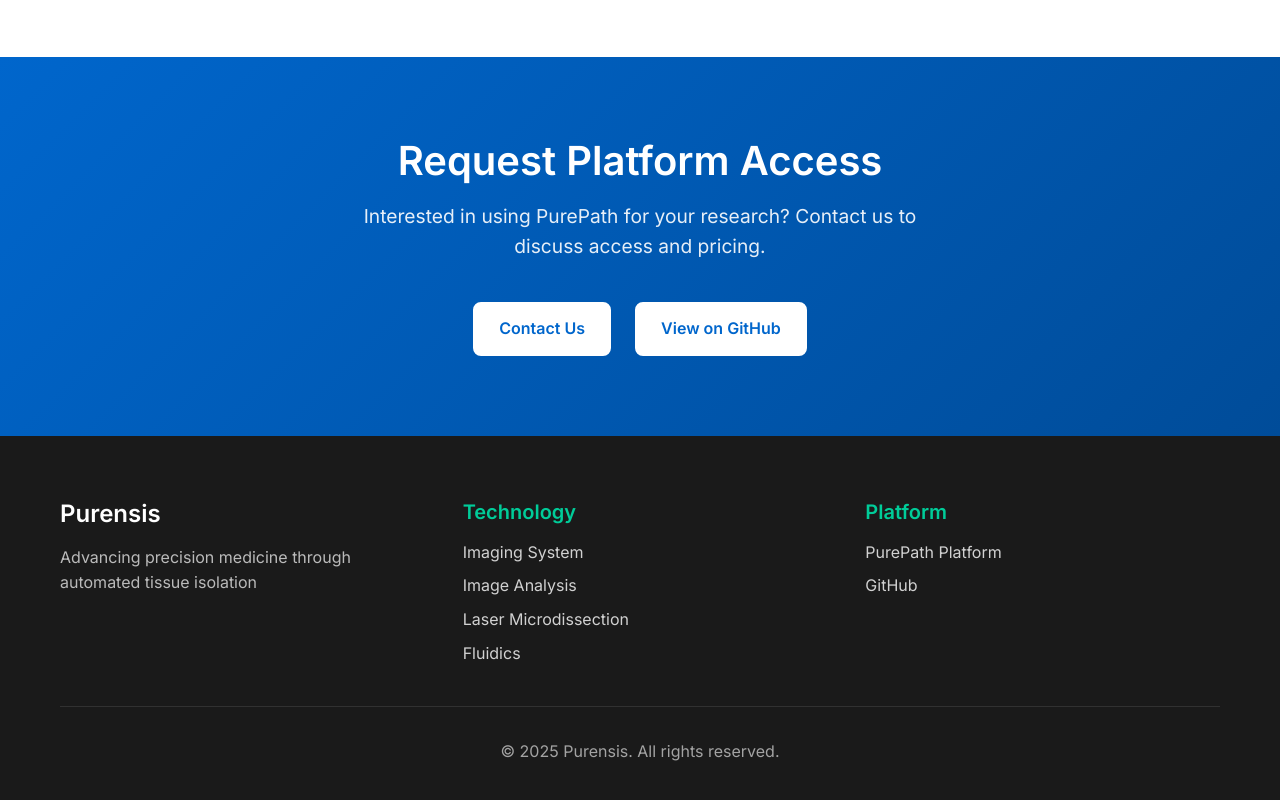
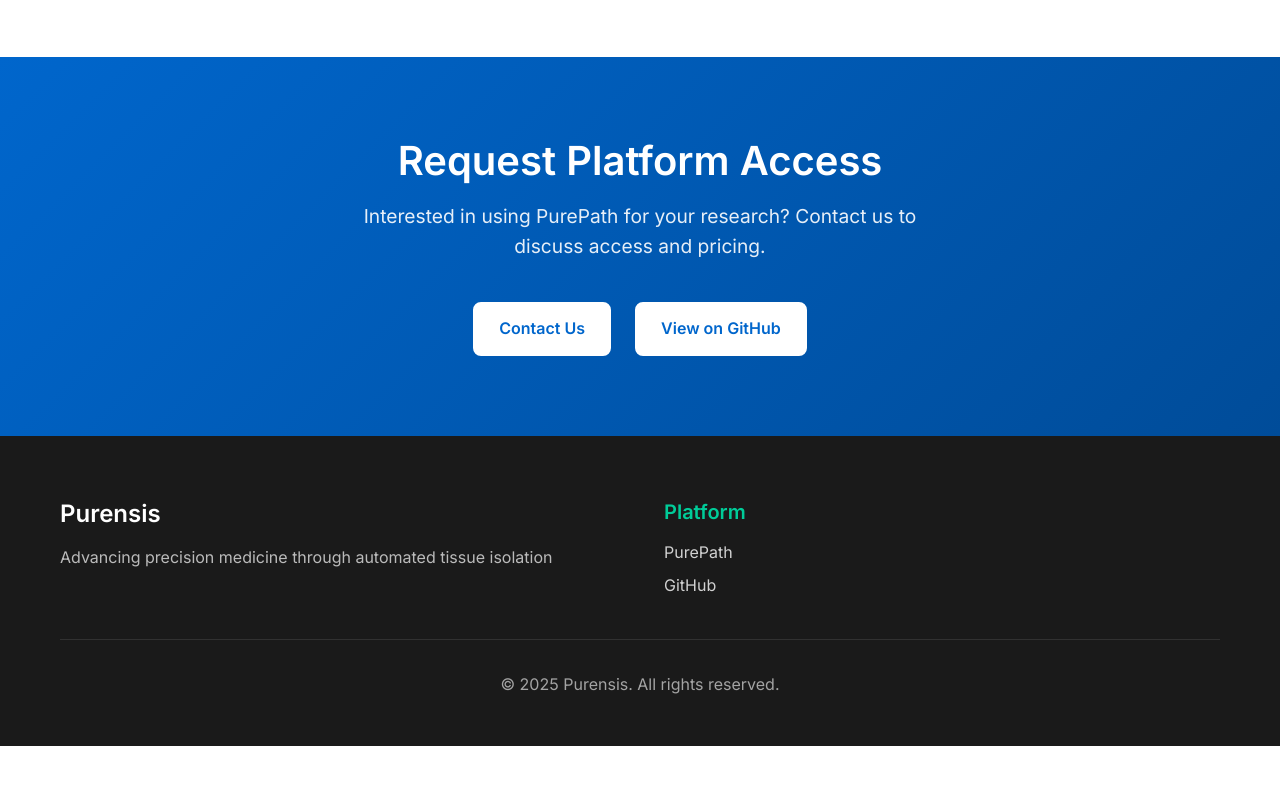
Before and after one commit to nicolaidorka/purensisrx-website, a plain HTML site: page pages/platform.html in a window 1280 px wide. Shown: the part 1580-2380 px from the top of the page. After the commit the page ends 2326 px from the top, so only its background shows below. Drawn offline with Linux system fonts and the light colour scheme.

Commit message:
Update: Change to 'Liquid Stream Supported Tissue Isolation' and remove Technology page from navigation

```diff
--- a/pages/platform.html
+++ b/pages/platform.html
@@ -18,7 +18,6 @@
                 <a href="../index.html" class="logo">Purensis</a>
                 <ul class="nav-menu">
                     <li><a href="../index.html">Home</a></li>
-                    <li><a href="technology.html">Technology</a></li>
                     <li><a href="platform.html" class="active btn-primary">PurePath</a></li>
                 </ul>
             </div>
@@ -125,18 +124,9 @@
                     <p>Advancing precision medicine through automated tissue isolation</p>
                 </div>
                 <div class="footer-section">
-                    <h4>Technology</h4>
-                    <ul>
-                        <li><a href="technology.html#imaging">Imaging System</a></li>
-                        <li><a href="technology.html#segmentation">Image Analysis</a></li>
-                        <li><a href="technology.html#laser">Laser Microdissection</a></li>
-                        <li><a href="technology.html#fluidics">Fluidics</a></li>
-                    </ul>
-                </div>
-                <div class="footer-section">
                     <h4>Platform</h4>
                     <ul>
-                        <li><a href="platform.html">PurePath Platform</a></li>
+                        <li><a href="platform.html">PurePath</a></li>
                         <li><a href="https://github.com/nicolaidorka">GitHub</a></li>
                     </ul>
                 </div>
```
Also changed, not shown: index.html (+2 -13 lines).
